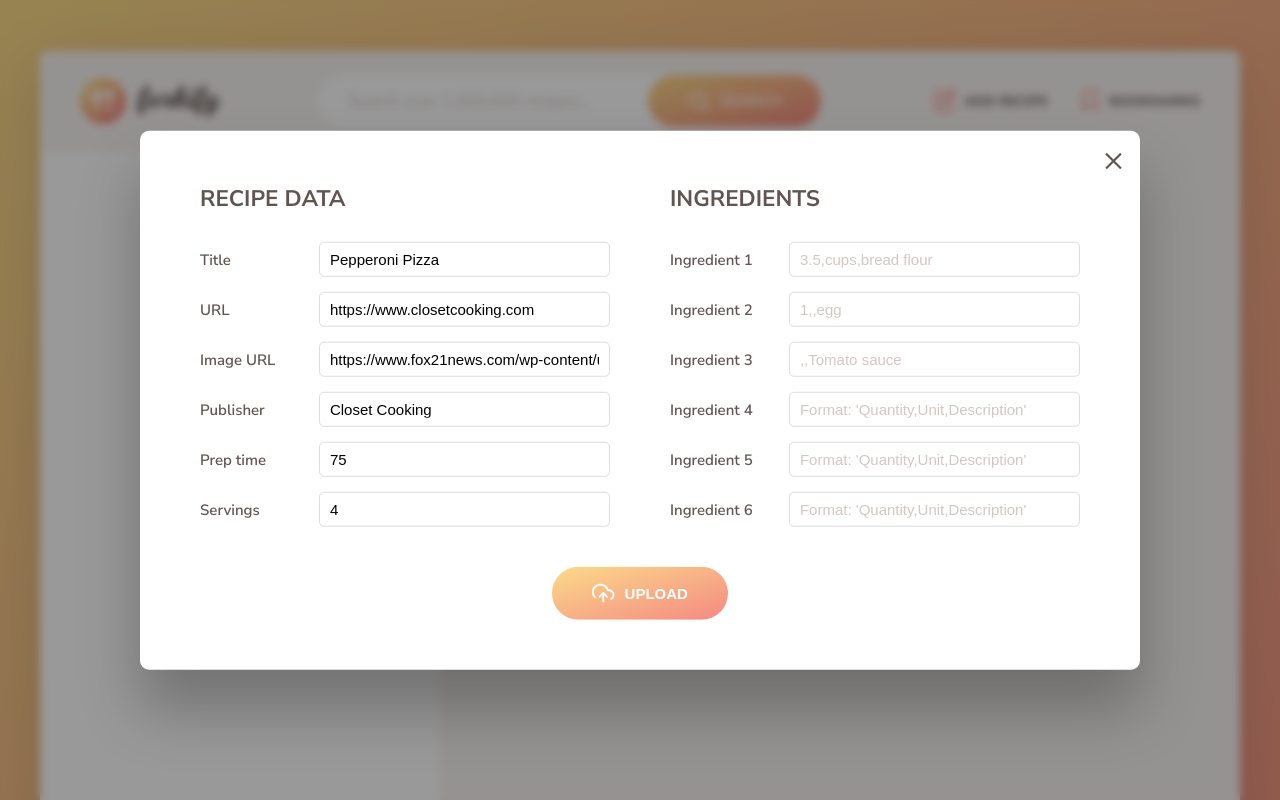
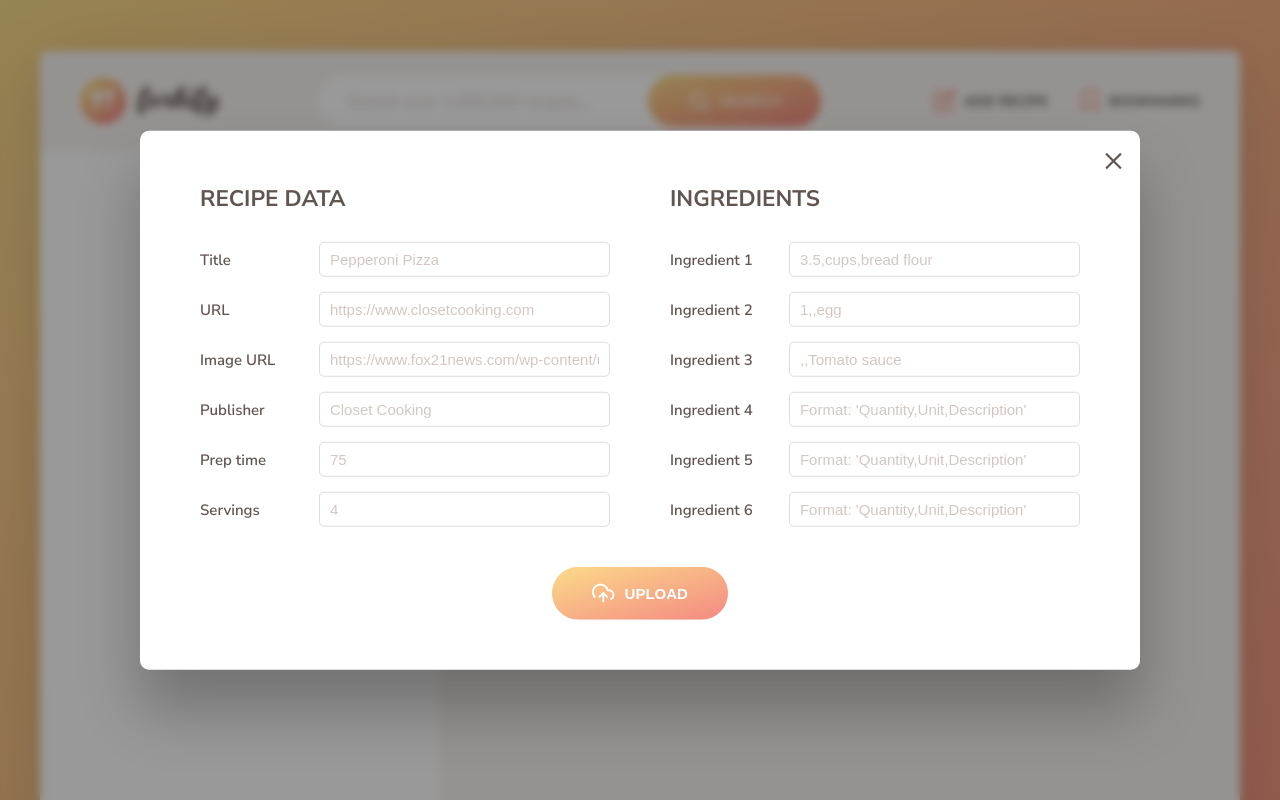
Before and after one commit to pdalinchuk/Forkify-app, a website built with Parcel: page index.html in a window 1280 px wide. Both pictures are taken after a click on the button "ADD RECIPE". Shown: the top 800 px of the page. Built offline with nearby package versions, Linux system fonts and the light colour scheme.

Commit message:
Fixed small inaccuracy in index.html

```diff
--- a/index.html
+++ b/index.html
@@ -263,27 +263,37 @@
         <div class="upload__column">
           <h3 class="upload__heading">Recipe data</h3>
           <label>Title</label>
-          <input value="Pepperoni Pizza" required name="title" type="text" />
+          <input
+            placeholder="Pepperoni Pizza"
+            required
+            name="title"
+            type="text"
+          />
           <label>URL</label>
           <input
-            value="https://www.closetcooking.com"
+            placeholder="https://www.closetcooking.com"
             required
             name="sourceUrl"
             type="text"
           />
           <label>Image URL</label>
           <input
-            value="https://www.fox21news.com/wp-content/uploads/sites/37/2017/10/pizzagraphic3_27861406_ver1.0.jpg?w=1280"
+            placeholder="https://www.fox21news.com/wp-content/uploads/sites/37/2017/10/pizzagraphic3_27861406_ver1.0.jpg?w=1280"
             required
             name="image"
             type="text"
           />
           <label>Publisher</label>
-          <input value="Closet Cooking" required name="publisher" type="text" />
+          <input
+            placeholder="Closet Cooking"
+            required
+            name="publisher"
+            type="text"
+          />
           <label>Prep time</label>
-          <input value="75" required name="cookingTime" type="number" />
+          <input placeholder="75" required name="cookingTime" type="number" />
           <label>Servings</label>
-          <input value="4" required name="servings" type="number" />
+          <input placeholder="4" required name="servings" type="number" />
         </div>
 
         <div class="upload__column">
```
